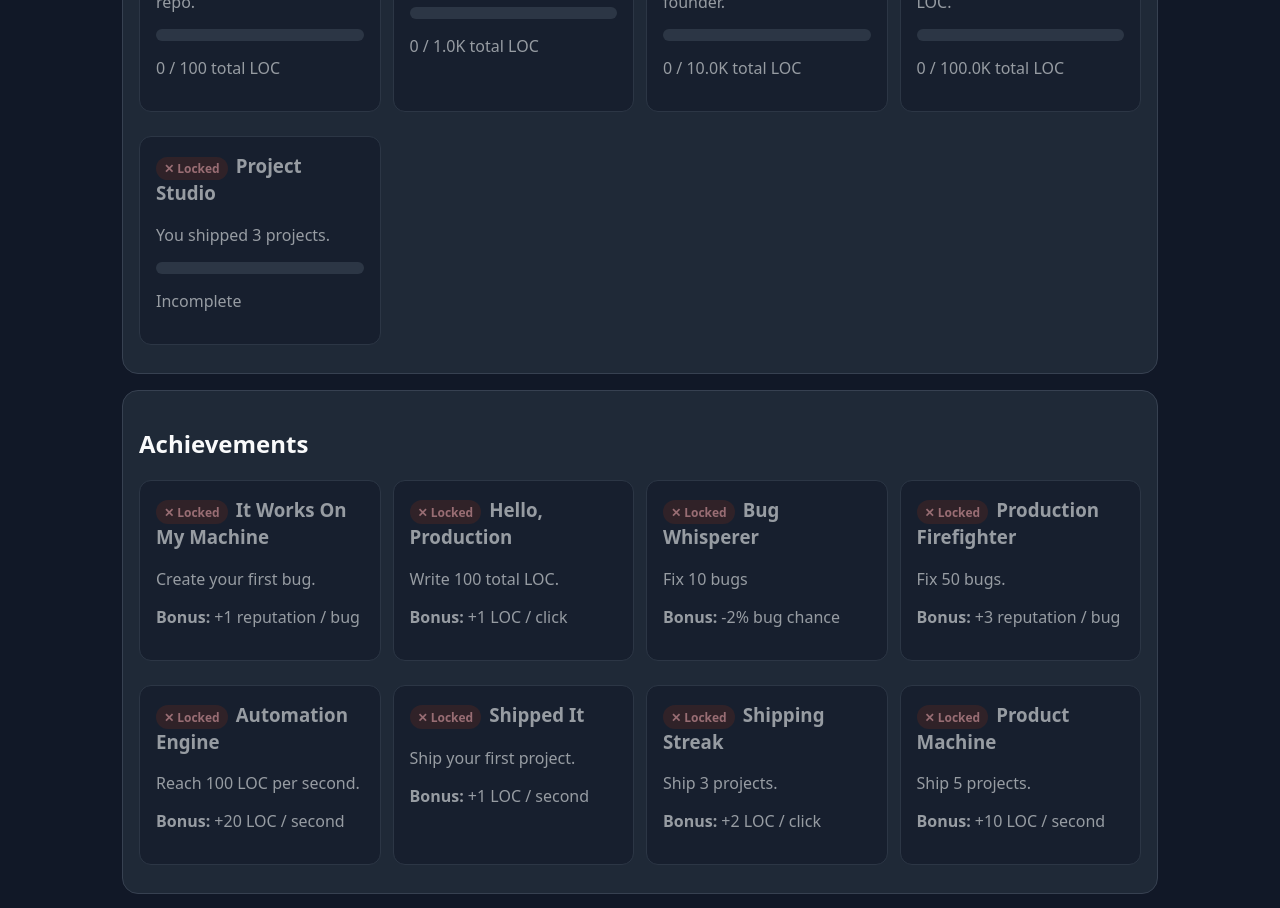
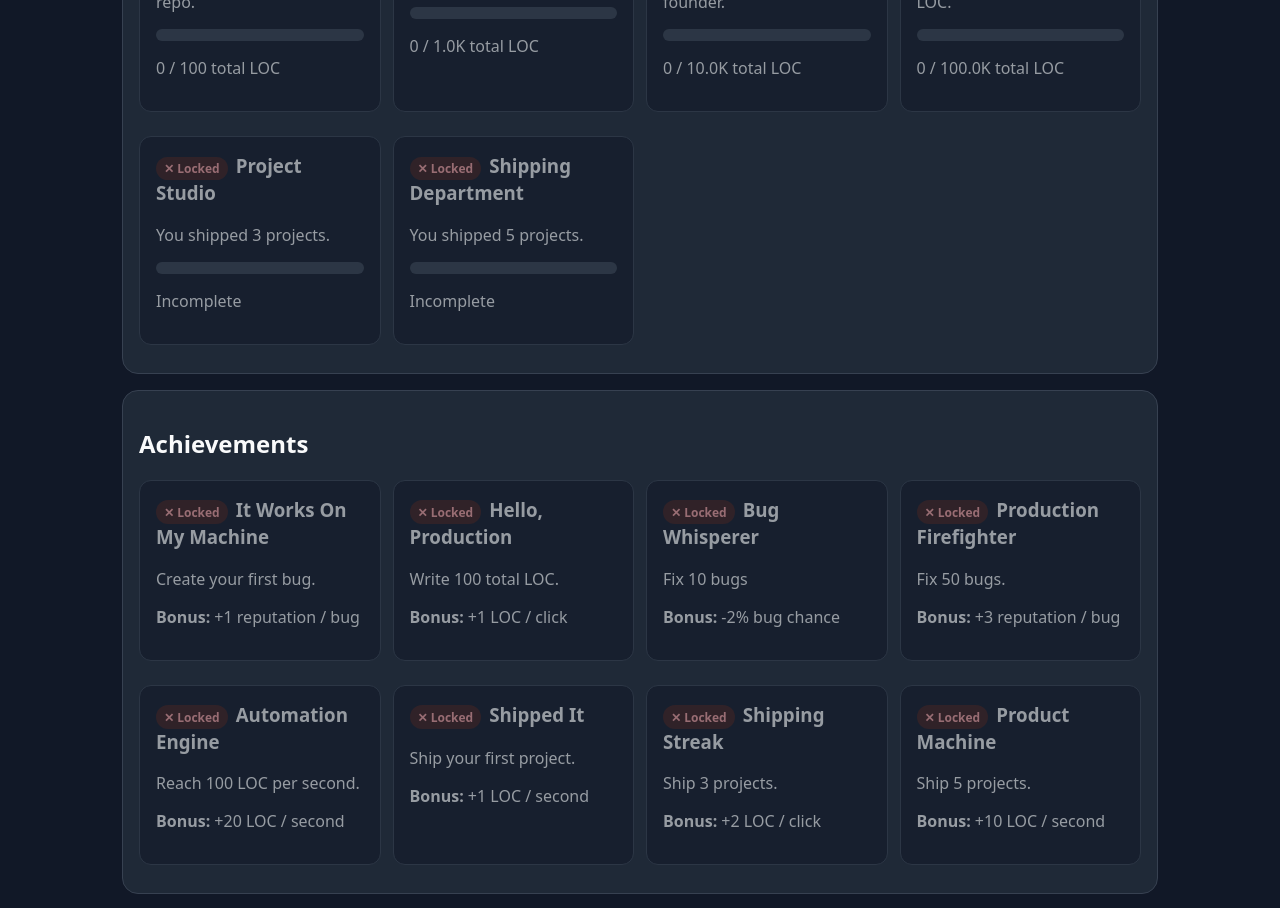
Before and after one commit to BlazingHotCode/commit-clicker, a React (Vite) app: page / in a window 1280 px wide. Shown: the part 2600-3508 px from the top of the page. Built offline with nearby package versions, Linux system fonts and the light colour scheme.

Commit message:
add project shipping milestone

```diff
--- a/src/game/data/milestones.ts
+++ b/src/game/data/milestones.ts
@@ -39,4 +39,10 @@ export const milestones: Milestone[] = [
     description: "You shipped 3 projects.",
     isUnlocked: (state) => state.completedProjects.length >= 3,
   },
+  {
+    id: "shippingDepartment",
+    name: "Shipping Department",
+    description: "You shipped 5 projects.",
+    isUnlocked: (state) => state.completedProjects.length >= 5,
+  },
 ];
```
